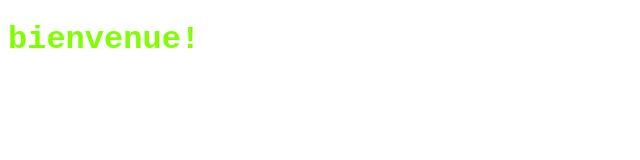
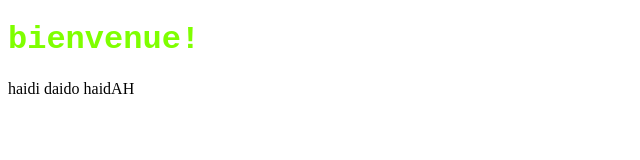
Before and after one commit to KMO1000/kmo1000.github.io, a plain HTML site: page index.html in a window 1280 px wide. Shown: the whole page, without its empty margins (0-640 px from the left). Drawn offline with Linux system fonts and the light colour scheme.

Commit message:
Update index.html

```diff
--- a/index.html
+++ b/index.html
@@ -8,6 +8,7 @@
     </title>
 </head>
 <h1>bienvenue!</h1>
+    <p>haidi daido haidAH</p>
 <body>
 
 </body>
```
